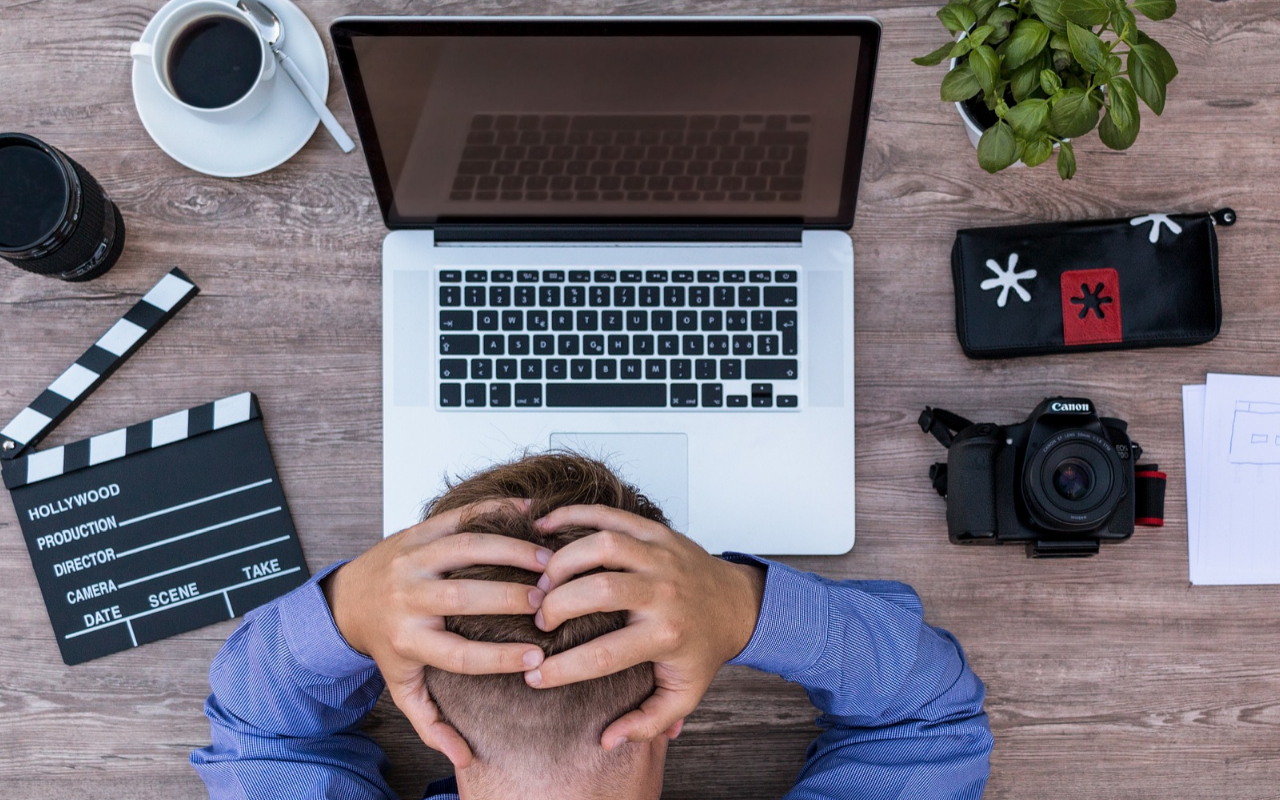
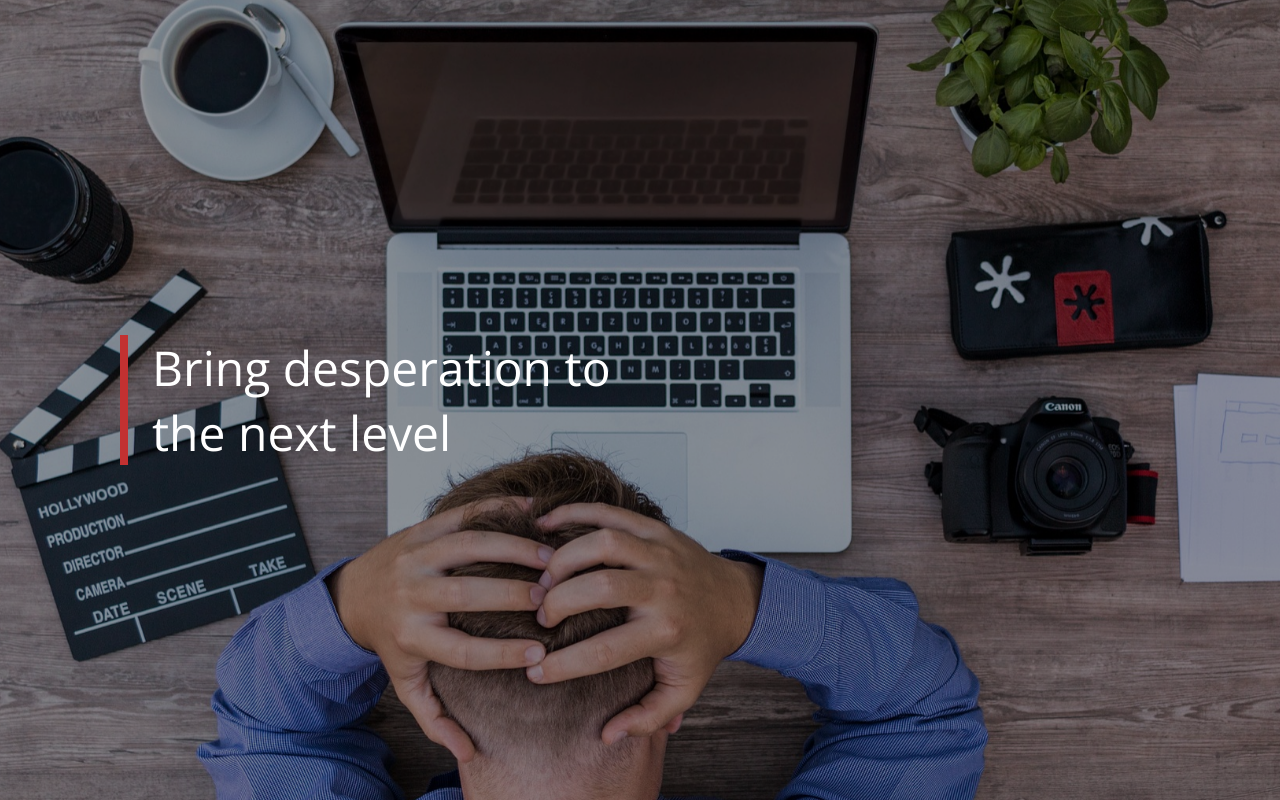
Before and after one commit to JanKillburger/jankillburger.de, an Angular app: page / in a window 1280 px wide. Built offline with nearby package versions, Linux system fonts and the light colour scheme.

Commit message:
Added animated headlines

```diff
--- a/src/app/app.component.html
+++ b/src/app/app.component.html
@@ -2,6 +2,11 @@
   <img
     *ngIf="showImage"
     class="img-slideshow"
-    src="assets/img/{{ images[currentImage] }}"
+    [src]="'assets/img/' + images[currentImage]"
   />
 </div>
+<div class="slideshow-container slideshow-overlay">
+  <p *ngIf='showImage' class='fade-in'>
+    {{ headlines[currentImage] }}
+  </p>
+</div>
--- a/src/app/app.component.scss
+++ b/src/app/app.component.scss
@@ -1,3 +1,7 @@
+* {
+    box-sizing: border-box;
+}
+
 .slideshow-container {
     height: 100vh;
     width: 100vw;
@@ -18,7 +22,40 @@
     from {
         transform: scale(1);
     }
+
     to {
         transform: scale(1.2);
     }
 }
+
+.slideshow-overlay {
+    background-color: rgba(0, 0, 0, 0.4);
+    position: absolute;
+    top: 0;
+    display: flex;
+    align-items: center;
+    padding-inline: 120px;
+
+    p {
+        max-width: 500px;
+        color: white;
+        font-size: 48px;
+        border-inline-start: 8px solid rgb(194, 49, 49);
+        padding-inline-start: 24px;
+    }
+}
+
+.fade-in {
+    animation: fadeInAnimation 2s ease-in-out;
+}
+
+@keyframes fadeInAnimation {
+    from {
+        opacity: 0;
+        transform: translateY(20px);
+    }
+    to {
+        opacity: 1;
+        transform: translateY(0);
+    }
+}
--- a/src/app/app.component.ts
+++ b/src/app/app.component.ts
@@ -7,6 +7,11 @@ import { Component, OnInit } from '@angular/core';
 })
 export class AppComponent implements OnInit {
   images = ['blogger.jpg', 'cyber-glasses.jpg', 'work.jpg'];
+  headlines = [
+    'Bring desperation to the next level',
+    'Bring digitalization to the next level',
+    'Bring programming to the next level'
+  ]
   currentImage = 0;
   showImage = true;
 
--- a/src/index.html
+++ b/src/index.html
@@ -1,11 +1,17 @@
-<!doctype html>
+<!DOCTYPE html>
 <html lang="en">
   <head>
-  <meta charset="utf-8">
+    <meta charset="utf-8" />
     <title>Jankillburger</title>
-  <base href="/">
-  <meta name="viewport" content="width=device-width, initial-scale=1">
-  <link rel="icon" type="image/x-icon" href="favicon.ico">
+    <link rel="preconnect" href="https://fonts.googleapis.com" />
+    <link rel="preconnect" href="https://fonts.gstatic.com" crossorigin />
+    <link
+      href="https://fonts.googleapis.com/css2?family=Open+Sans:ital,wght@0,400;0,700;1,400;1,700&display=swap"
+      rel="stylesheet"
+    />
+    <base href="/" />
+    <meta name="viewport" content="width=device-width, initial-scale=1" />
+    <link rel="icon" type="image/x-icon" href="favicon.ico" />
   </head>
   <body>
     <app-root></app-root>
--- a/src/styles.scss
+++ b/src/styles.scss
@@ -1,3 +1,4 @@
 body {
     margin: 0;
+    font-family: 'Open Sans', sans-serif;
 }
```
Lines whose indentation alone changed are shown as unchanged.
